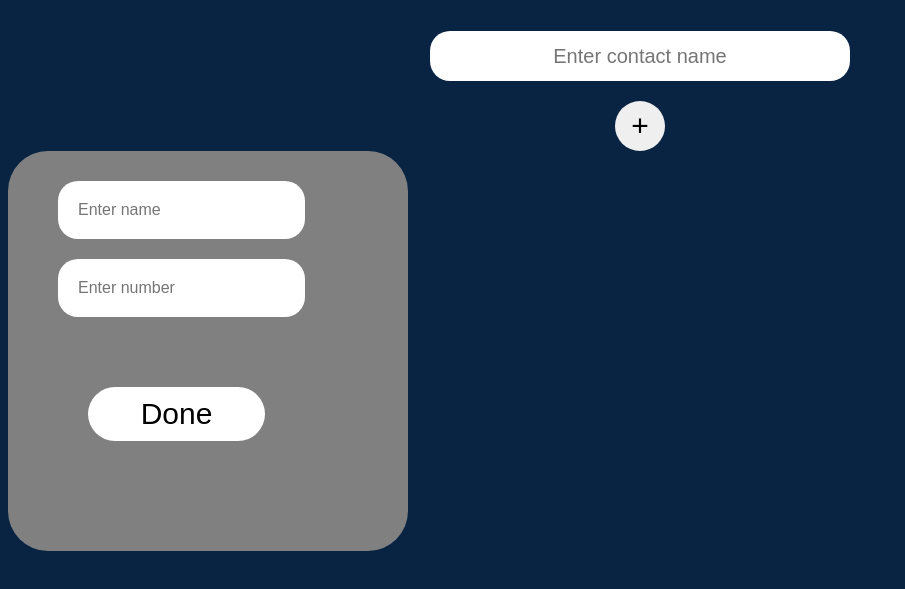
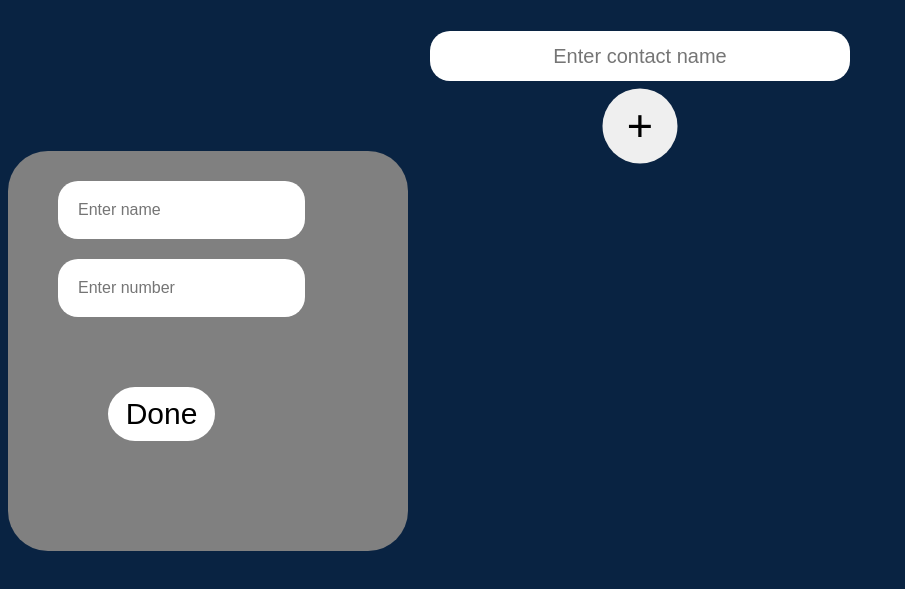
Before and after one commit to Micro-Shubham/contact-list, a plain HTML site: page index.html in a window 1280 px wide. In both pictures the pointer is over the button 640 px from the left and 247 px from the top of the page. Shown: the part 121-710 px from the top of the page, without its empty margins (0-905 px from the left). Drawn offline with Linux system fonts and the light colour scheme.

Commit message:
css updated

```diff
--- a/style.css
+++ b/style.css
@@ -41,6 +41,10 @@ h1 {
     border:none;
 
 }
+.add:hover{
+    cursor:pointer;
+    transform: scale(1.5);
+}
 .form {
     background-color: grey;
     height:400px;
@@ -76,13 +80,15 @@ background-color:white;
  color:black;
  font-size: 30px;
  padding:10px;
- margin:70px 50px 0px 80px;
+ margin:70px 100px 0px 100px;
  border-radius:50px;
  border:none;
 
 }
 
 .done:hover {
-    background-color:rgb(12, 21, 15);
-    color:white;
+    transform: scale(1.5) ;
+    cursor: pointer;
+
+
 }
```
